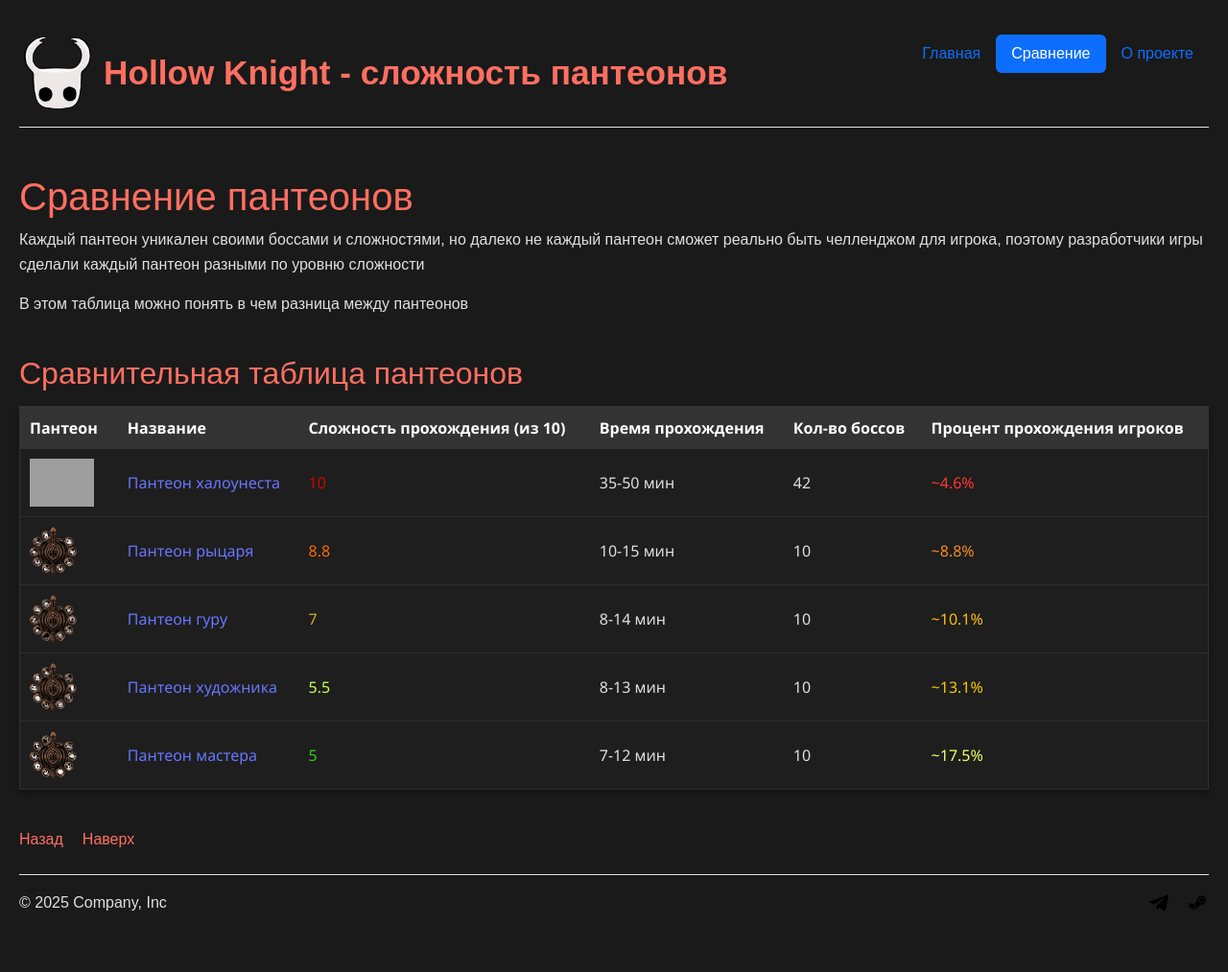
After one commit to skrizzz-dev/hollow_knight_vlog, a Flask app: page /comparison in a window 1280 px wide. The commit adds this page. Shown: the whole page at 96% size. Run offline with Flask 3, Linux system fonts and the light colour scheme; grey boxes are pictures that could not be loaded.

Commit message:
Четвертый коммит: добавления новой страницы сравнительной таблицы

```diff
--- a/app.py
+++ b/app.py
@@ -30,5 +30,9 @@ def post4():
 def post5():
     return render_template("post5.html")
 
+@app.route("/comparison")
+def comparison():
+    return render_template("comparison.html")
+
 if __name__ == '__main__':
     app.run(debug=True)
--- a/templates/base.html
+++ b/templates/base.html
@@ -12,8 +12,9 @@
         <a href="/" class="d-flex align-items-center mb-3 mb-md-0 me-md-auto text-decoration-none header-title">
             <img src="{{ url_for('static', filename='image/icon.png')}}" width="80" class="me-2" alt="Логотип">
             <span class="header-title">Hollow Knight - сложность пантеонов</span> </a>
-            <ul class="nav nav-pills">
+        <ul class="nav nav-pills">
             <li class="nav-item"><a href="/" class="nav-link {% if request.path == '/' %}active{% endif%}" aria-current="page">Главная</a></li>
+            <li class="nav-item"><a href="/comparison" class="nav-link {% if request.path == '/comparison' %}active{% endif%}">Сравнение</a></li>
             <li class="nav-item"><a href="/about" class="nav-link {% if request.path == '/about' %}active{% endif%}">О проекте</a></li>
         </ul>
     </header>
--- /dev/null
+++ b/templates/comparison.html
@@ -0,0 +1,67 @@
+{% extends 'base.html' %}
+
+{% block title %}Сравнение пантеонов{% endblock %}
+
+{% block content %}
+    <h1>Сравнение пантеонов</h1>
+
+    <p>Каждый пантеон уникален своими боссами и сложностями, но далеко не каждый пантеон сможет реально быть челленджом для игрока, поэтому разработчики игры сделали каждый пантеон разными по уровню сложности</p>
+
+    <p>В этом таблица можно понять в чем разница между пантеонов</p>
+
+    <h2 style="margin-top: 40px;">Сравнительная таблица пантеонов</h2>
+
+    <table style="border-collapse: collapse; width: 100%; margin-top: 15px; font-family: 'Segoe UI', Tahoma, Geneva, Verdana, sans-serif; background-color: #1e1e1e; color: #e0e0e0; border: 1px solid #333; box-shadow: 0 4px 6px rgba(0,0,0,0.3);">
+        <thead>
+            <tr style="background-color: #333; color: #fff;">
+                <th style="text-align: left; padding: 10px;">Пантеон</th>
+                <th style="text-align: left; padding: 10px;">Название</th>
+                <th style="text-align: left; padding: 10px;">Сложность прохождения (из 10)</th>
+                <th style="text-align: left; padding: 10px;">Время прохождения</th>
+                <th style="text-align: left; padding: 10px;">Кол-во боссов</th>
+                <th style="text-align: left; padding: 10px;">Процент прохождения игроков</th>
+        </thead>
+        <tbody>
+            <tr style="border-bottom: 1px solid #2d2d2d;">
+                <td style="padding: 10px;"><img src="{{ url_for('static', filename="image/pantheon_5.jpg") }}" height="50" style="margin-right: 10px; vertical-align: middle;"></td>
+                <td style="padding: 10px; color: #6776ff">Пантеон халоунеста</td>
+                <td style="padding: 10px; color: #d80000">10</td>
+                <td style="padding: 10px;">35-50 мин</td>
+                <td style="padding: 10px;">42</td>
+                <td style="padding: 10px; color: #ff3730">~4.6%</td>
+            </tr>
+            <tr style="border-bottom: 1px solid #2d2d2d;">
+                <td style="padding: 10px;"><img src="{{ url_for('static', filename="image/pantheon_4.jpg") }}" height="50" style="margin-right: 10px; vertical-align: middle;"></td>
+                <td style="padding: 10px; color: #6776ff">Пантеон рыцаря</td>
+                <td style="padding: 10px; color: #fd6804">8.8</td>
+                <td style="padding: 10px;">10-15 мин</td>
+                <td style="padding: 10px;">10</td>
+                <td style="padding: 10px; color: #f58c2b">~8.8%</td>
+            </tr>
+            <tr style="border-bottom: 1px solid #2d2d2d;">
+                <td style="padding: 10px;"><img src="{{ url_for('static', filename="image/guru.jpg") }}" height="50" style="margin-right: 10px; vertical-align: middle;"></td>
+                <td style="padding: 10px; color: #6776ff">Пантеон гуру</td>
+                <td style="padding: 10px; color: #cead1d">7</td>
+                <td style="padding: 10px;">8-14 мин</td>
+                <td style="padding: 10px;">10</td>
+                <td style="padding: 10px; color: #ffbe0c">~10.1%</td>
+            </tr>
+            <tr style="border-bottom: 1px solid #2d2d2d;">
+                <td style="padding: 10px;"><img src="{{ url_for('static', filename="image/pantheon_artist.jpg") }}" height="50" style="margin-right: 10px; vertical-align: middle;"></td>
+                <td style="padding: 10px; color: #6776ff">Пантеон художника</td>
+                <td style="padding: 10px; color: #caff4f">5.5</td>
+                <td style="padding: 10px;">8-13 мин</td>
+                <td style="padding: 10px;">10</td>
+                <td style="padding: 10px; color: #f8cb00">~13.1%</td>
+            </tr>
+            <tr style="border-bottom: 1px solid #2d2d2d;">
+                <td style="padding: 10px;"><img src="{{ url_for('static', filename="image/pantheon_master.jpg") }}" height="50" style="margin-right: 10px; vertical-align: middle;"></td>
+                <td style="padding: 10px; color: #6776ff">Пантеон мастера</td>
+                <td style="padding: 10px; color: #32ce1d">5</td>
+                <td style="padding: 10px;">7-12 мин</td>
+                <td style="padding: 10px;">10</td>
+                <td style="padding: 10px; color: #f0ff67">~17.5%</td>
+            </tr>
+        </tbody>
+    </table>
+{% endblock %}
```
Also changed, not shown: static/image/false_knight.png (deleted), static/image/gorb.png (deleted), static/image/nosk.png (deleted), static/image/or_and_mato.png (deleted), static/image/sheo.png (deleted), static/image/sisters.png (deleted).
